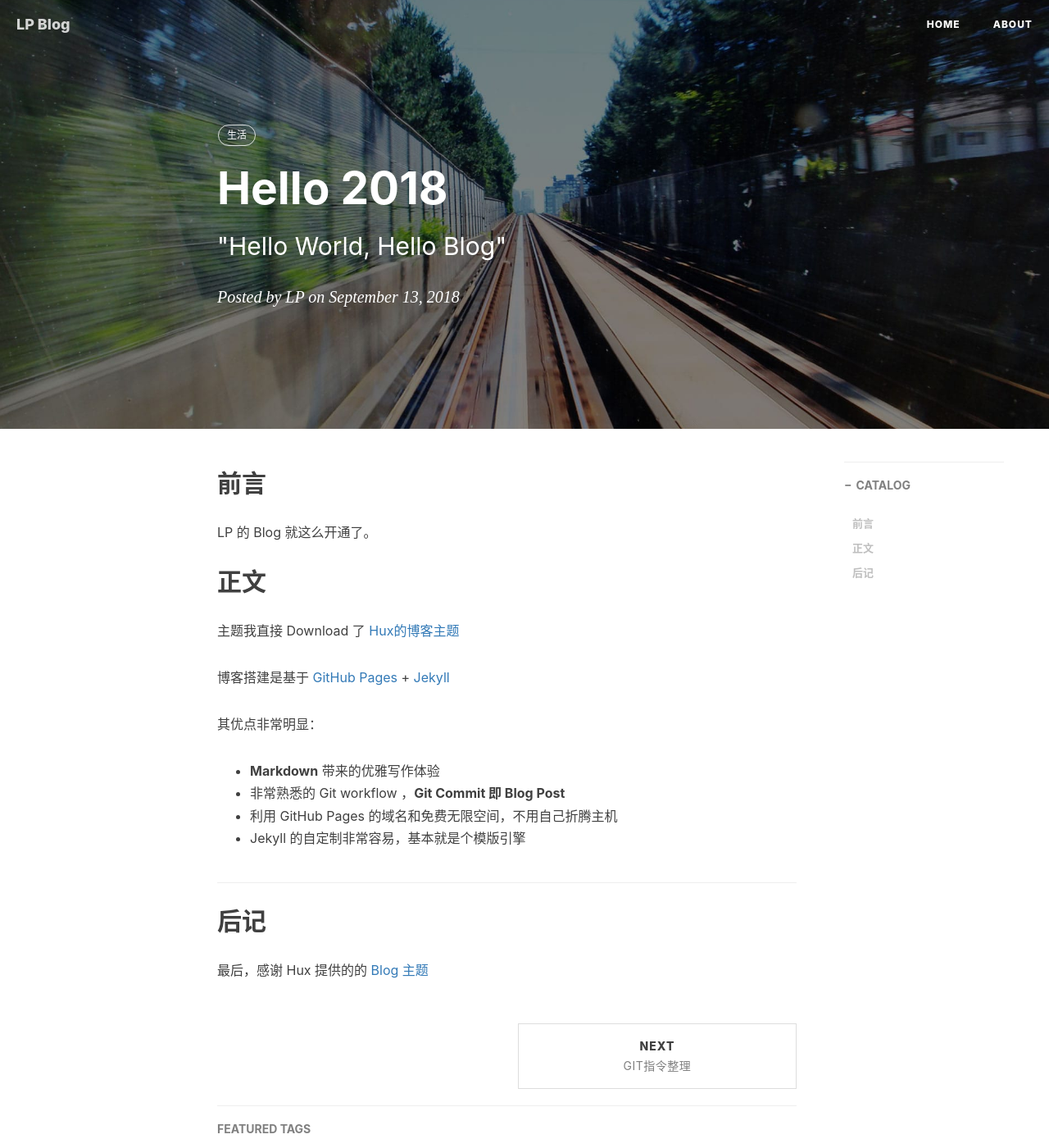
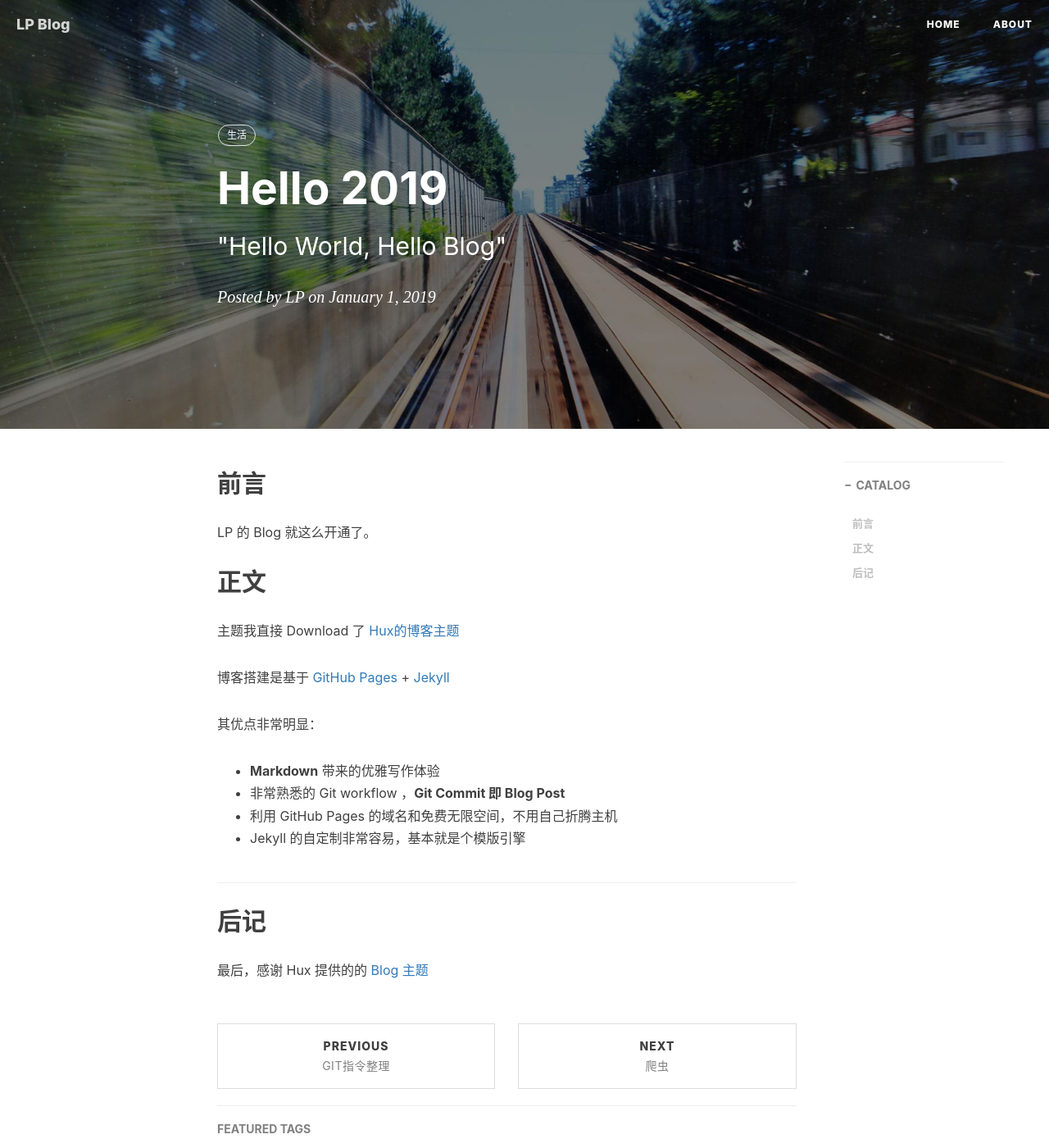
Before and after one commit to liaopengit/liaopengit.github.io, a Jekyll site: the page built from _posts/2019-03-01-Hello-2019.md, in a window 1280 px wide and 1400 px high. Shown: the whole window at 82% size. Built offline with Jekyll 4.4.1, drawn with Linux system fonts in a browser that asks for light colours; nearby versions of some CDN libraries; library files that are not in the unit come from our copies; comment, search, counter and statistics services are not loaded.

Commit message:
Update 2019-03-01-Hello-2019.md

```diff
--- a/_posts/2019-03-01-Hello-2019.md
+++ b/_posts/2019-03-01-Hello-2019.md
@@ -1,8 +1,8 @@
 ---
 layout:     post
-title:      Hello 2018
+title:      Hello 2019
 subtitle:    "\"Hello World, Hello Blog\""
-date:       2018-09-13
+date:       2019-01-01
 author:     LP
 header-img: img/post-bg-2015.jpg
 catalog: true
```
